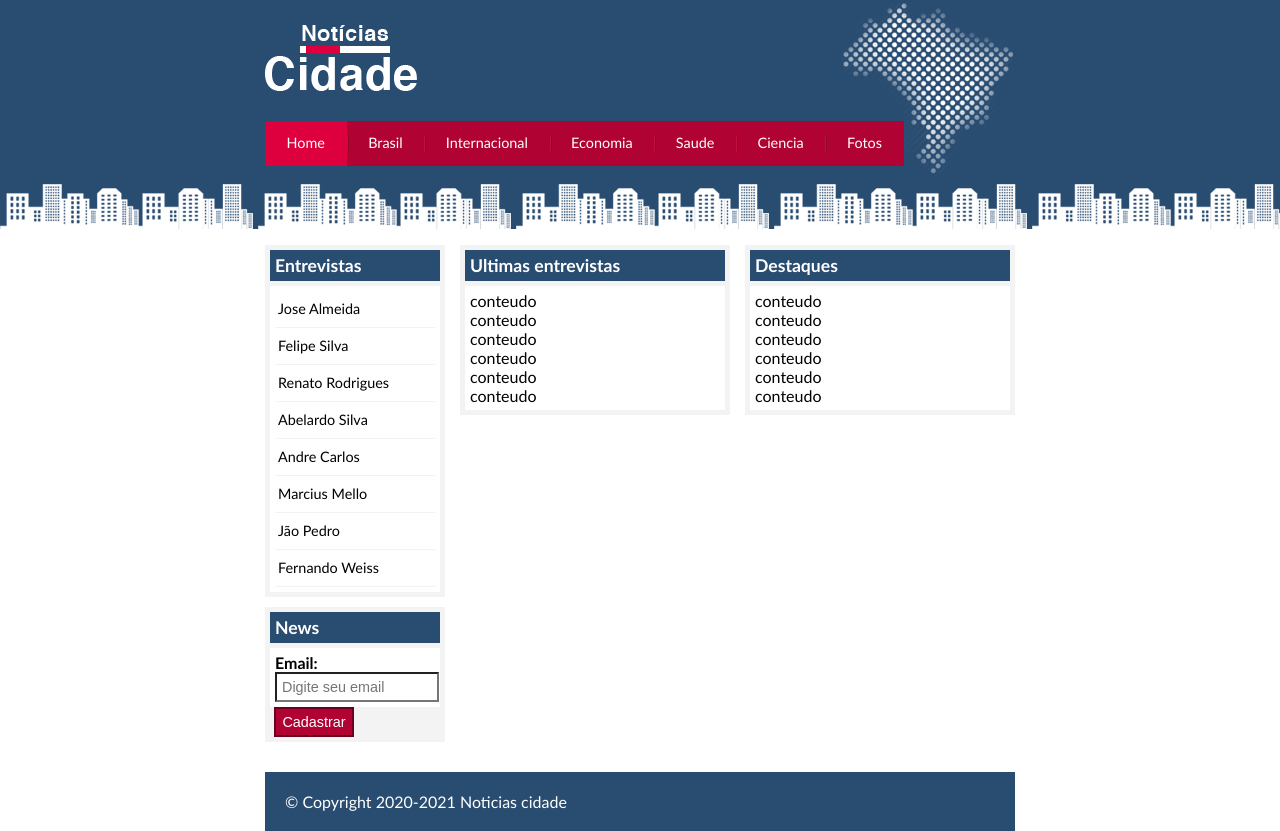
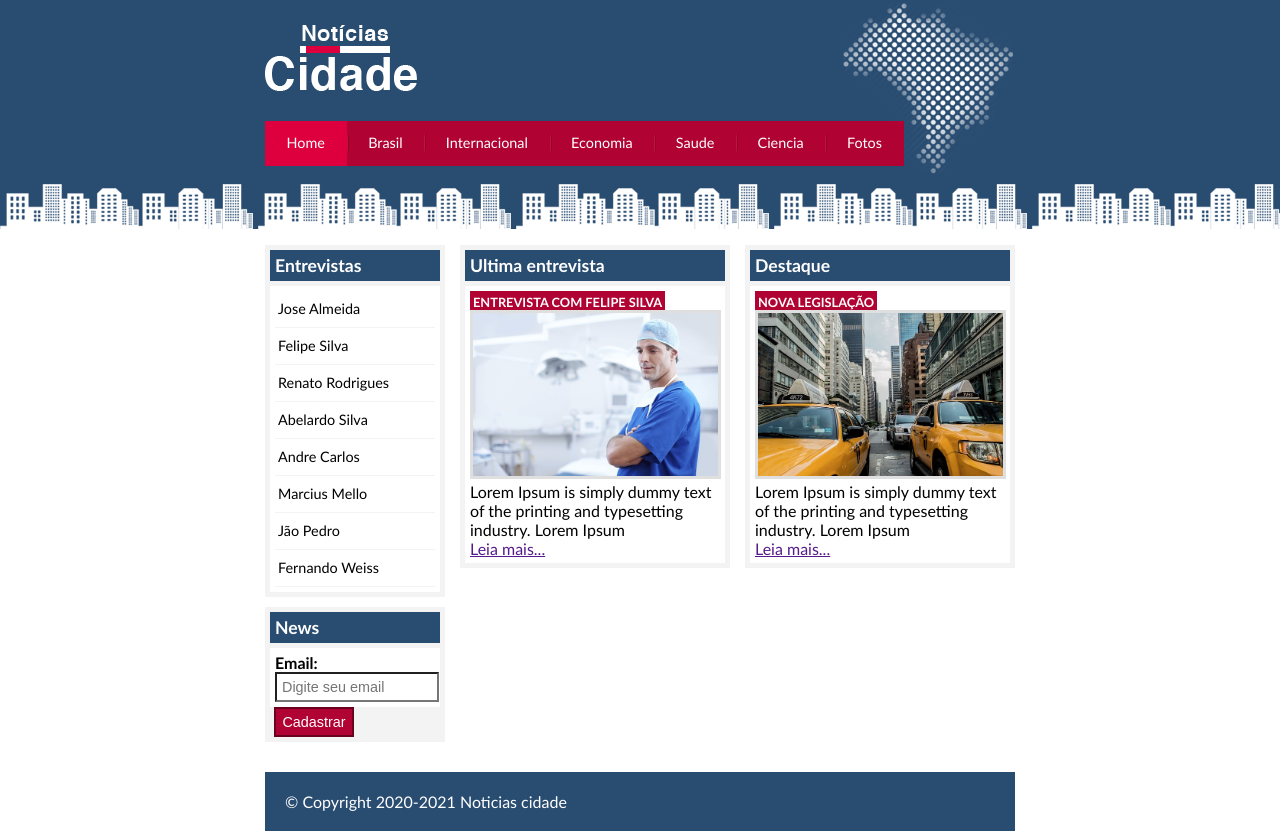
Before and after one commit to wenderson-me/DesenvolvimentoWebCompleto2020, a plain HTML site: page CSS-INTERMEDIARIO-AVANÇADO/PROJETO-SITE-NOTICIA/home.html in a window 1280 px wide. Drawn offline with Linux system fonts and the light colour scheme.

Commit message:
Area de Conteudos
Formatando estilo das coluna entrevista e destaques

```diff
--- a/CSS-INTERMEDIARIO-AVANÇADO/PROJETO-SITE-NOTICIA/home.html
+++ b/CSS-INTERMEDIARIO-AVANÇADO/PROJETO-SITE-NOTICIA/home.html
@@ -30,18 +30,28 @@
 
         <div class="conteudo">
             <div class="primario">
-                <div class="caixa">
-                    <h2>Ultimas entrevistas</h2>
+                <div class="caixa ultimas-entrevistas">
+                    <h2>Ultima entrevista</h2>
                     <div class="caixa-conteudo">
-                        conteudo <br /> conteudo <br /> conteudo <br /> conteudo <br /> conteudo <br /> conteudo <br />
+                        <h3>Entrevista com Felipe Silva</h3>
+                        <img class="imagem-principal" width="100%" src="./assets/doutor.jpg" alt="" />
+                        <p>
+                            Lorem Ipsum is simply dummy text of the printing and typesetting industry. Lorem Ipsum
+                        </p>
+                        <a href="">Leia mais...</a>
                     </div>
                 </div>
             </div>
             <div class="secundario">
-                <div class="caixa">
-                    <h2>Destaques</h2>
+                <div class="caixa destaque">
+                    <h2>Destaque</h2>
                     <div class="caixa-conteudo">
-                        conteudo <br /> conteudo <br /> conteudo <br /> conteudo <br /> conteudo <br /> conteudo <br />
+                        <h3>Nova legislação</h3>
+                        <img class="imagem-principal" width="100%" src="./assets/taxi.jpg" alt="" />
+                        <p>
+                            Lorem Ipsum is simply dummy text of the printing and typesetting industry. Lorem Ipsum
+                        </p>
+                        <a href="">Leia mais...</a>
                     </div>
                 </div>
             </div>
--- a/CSS-INTERMEDIARIO-AVANÇADO/PROJETO-SITE-NOTICIA/style.css
+++ b/CSS-INTERMEDIARIO-AVANÇADO/PROJETO-SITE-NOTICIA/style.css
@@ -192,6 +192,32 @@ input.submit:hover {
 }
 
 
+/* Area de Conteudos
+*/
+
+img.imagem-principal {
+    width: 98%;
+    border: 3px solid #dfdfdf;
+}
+
+
+/* Cabeçalhos
+*/
+
+h3 {
+    text-transform: uppercase;
+    display: inline;
+    font-size: 0.8em;
+    padding: 3px;
+}
+
+.destaque h3,
+.ultimas-entrevistas h3 {
+    background: #b10333;
+    color: #fff;
+}
+
+
 /* Rodape
 */
 
```
